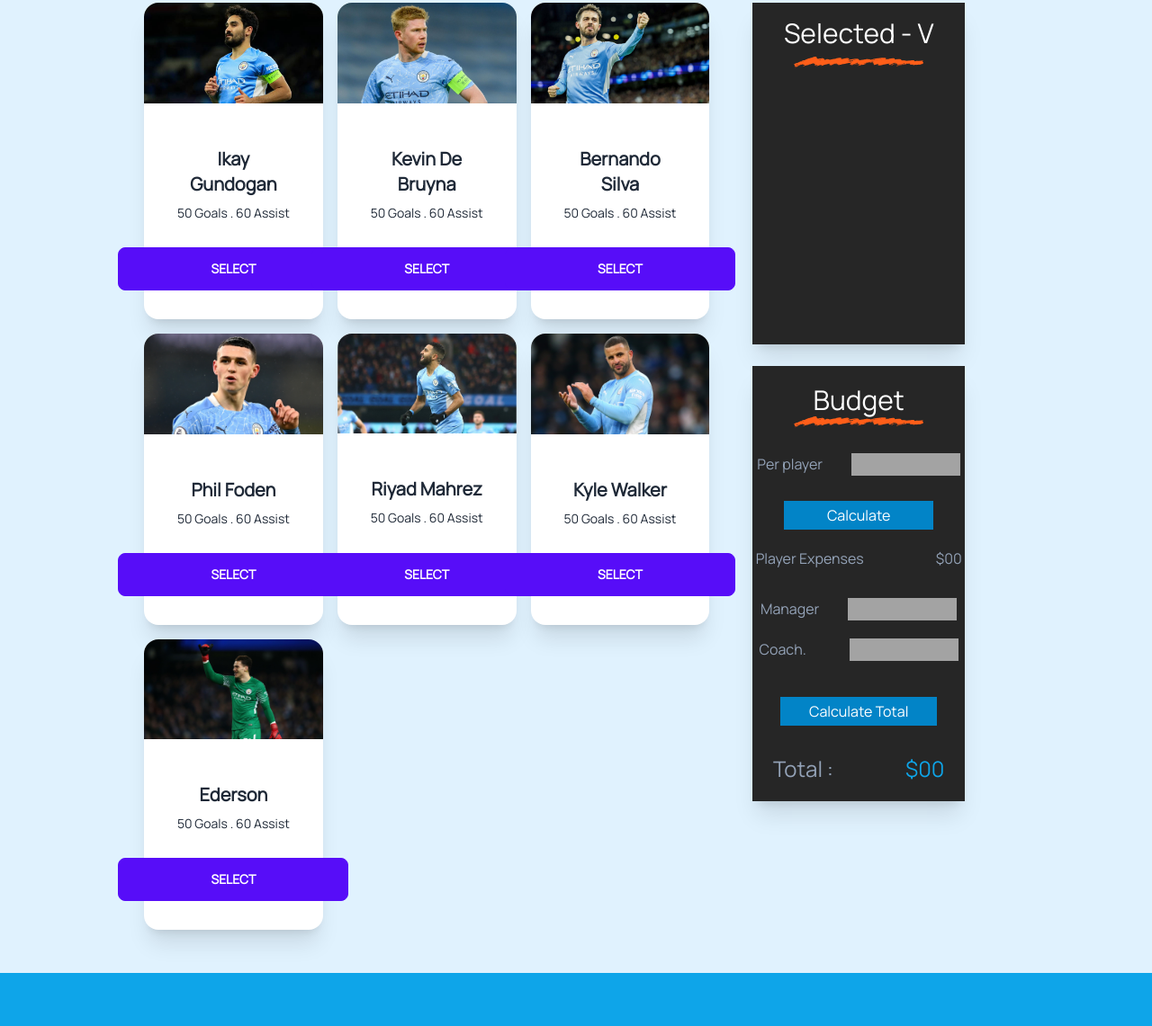
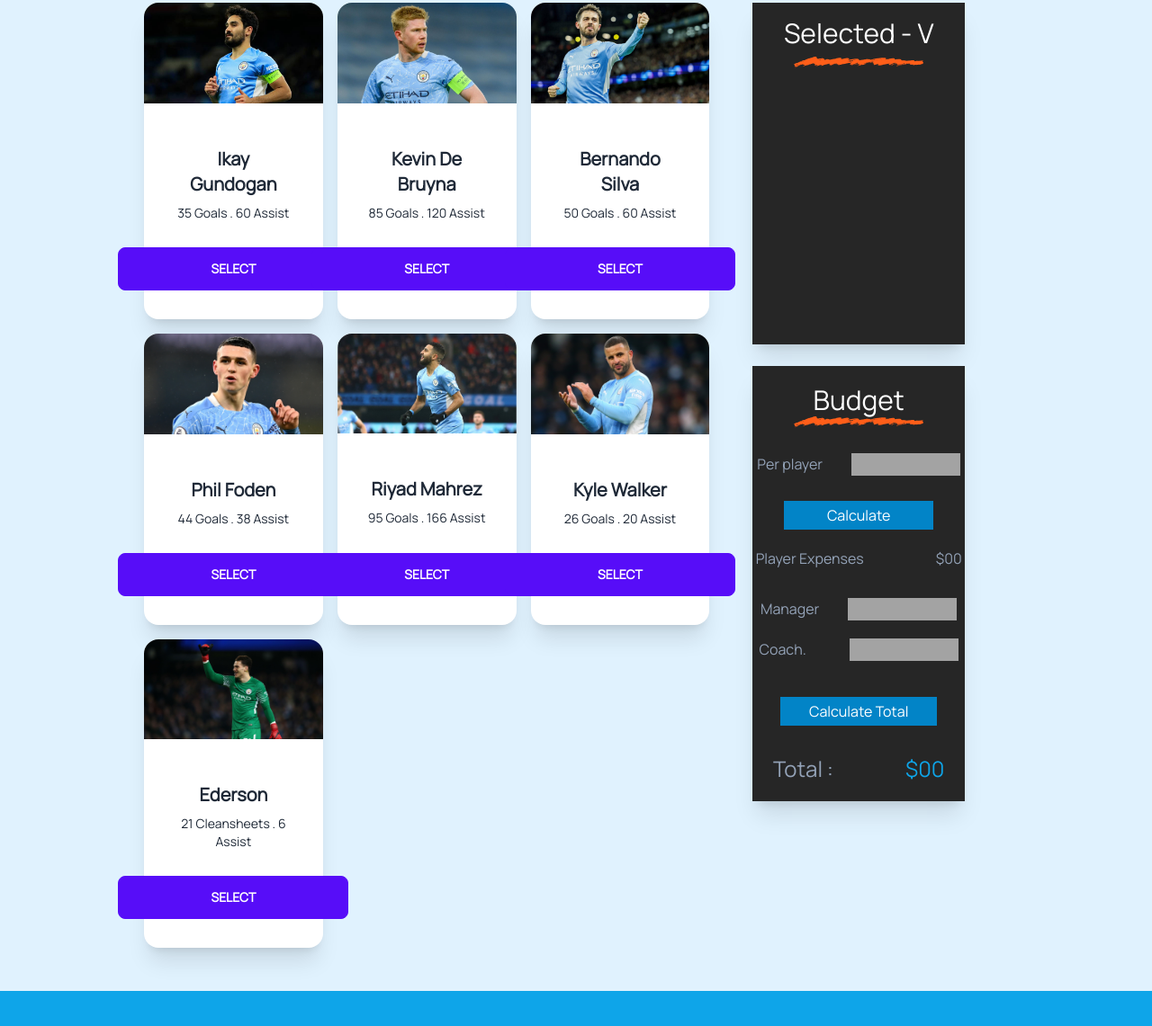
Before and after one commit to Yeamin0007/top-five-player-client, a plain HTML site: page index.html in a window 1280 px wide. Shown: the part 517-1658 px from the top of the page at 90% size. Drawn offline with nearby package versions, Linux system fonts and the light colour scheme.

Commit message:
final commit

```diff
--- a/index.html
+++ b/index.html
@@ -30,7 +30,7 @@
                     </figure>
                     <div class="card-body items-center text-center">
                       <h2 class="card-title"  id="gundo">Ikay Gundogan</h2>
-                      <p class="text-sm mb-5">50 Goals . 60 Assist</p>
+                      <p class="text-sm mb-5">35 Goals . 60 Assist</p>
                       <div class="card-actions">
                         <button class="btn btn-primary btn-wide button" id="gundo-btn" onclick="Selected('gundo', 'gundo-btn')">Select</button>
                       </div>
@@ -44,7 +44,7 @@
                     </figure>
                     <div class="card-body items-center text-center">
                       <h2 class="card-title" id="kdb">Kevin De Bruyna</h2>
-                      <p class="text-sm mb-5">50 Goals . 60 Assist</p>
+                      <p class="text-sm mb-5">85 Goals . 120 Assist</p>
                       <div class="card-actions">
                         <button class="btn btn-primary btn-wide button" id="kdb-btn" onclick="Selected('kdb', 'kdb-btn')">Select</button>
                       </div>
@@ -72,7 +72,7 @@
                     </figure>
                     <div class="card-body items-center text-center">
                       <h2 class="card-title" id="phil">Phil Foden</h2>
-                      <p class="text-sm pb-5">50 Goals . 60 Assist</p>
+                      <p class="text-sm pb-5">44 Goals . 38 Assist</p>
                       <div class="card-actions">
                         <button class="btn btn-primary btn-wide button" id="phil-btn"  onclick="Selected('phil', 'phil-btn')">Select</button>
                       </div>
@@ -86,7 +86,7 @@
                     </figure>
                     <div class="card-body items-center text-center">
                       <h2 class="card-title" id="riyad">Riyad Mahrez</h2>
-                      <p class="text-sm pb-5">50 Goals . 60 Assist</p>
+                      <p class="text-sm pb-5">95 Goals . 166 Assist</p>
                       <div class="card-actions">
                         <button class="btn btn-primary btn-wide button" id="riyad-btn"  onclick="Selected('riyad', 'riyad-btn')">Select</button>
                       </div>
@@ -100,7 +100,7 @@
                     </figure>
                     <div class="card-body items-center text-center">
                       <h2 class="card-title" id="kyle">Kyle Walker</h2>
-                      <p class="text-sm pb-5">50 Goals . 60 Assist</p>
+                      <p class="text-sm pb-5">26 Goals . 20 Assist</p>
                       <div class="card-actions">
                         <button class="btn btn-primary btn-wide button" id="kyle-btn" onclick="Selected('kyle', 'kyle-btn')">Select</button>
                       </div>
@@ -114,7 +114,7 @@
                     </figure>
                     <div class="card-body items-center text-center">
                       <h2 class="card-title" id="ederson">Ederson</h2>
-                      <p class="text-sm pb-5">50 Goals . 60 Assist</p>
+                      <p class="text-sm pb-5"> 21 Cleansheets . 6 Assist</p>
                       <div class="card-actions">
                         <button class="btn btn-primary btn-wide button" id="eder-btn" onclick="Selected('ederson', 'eder-btn')">Select</button>
                       </div>
```
